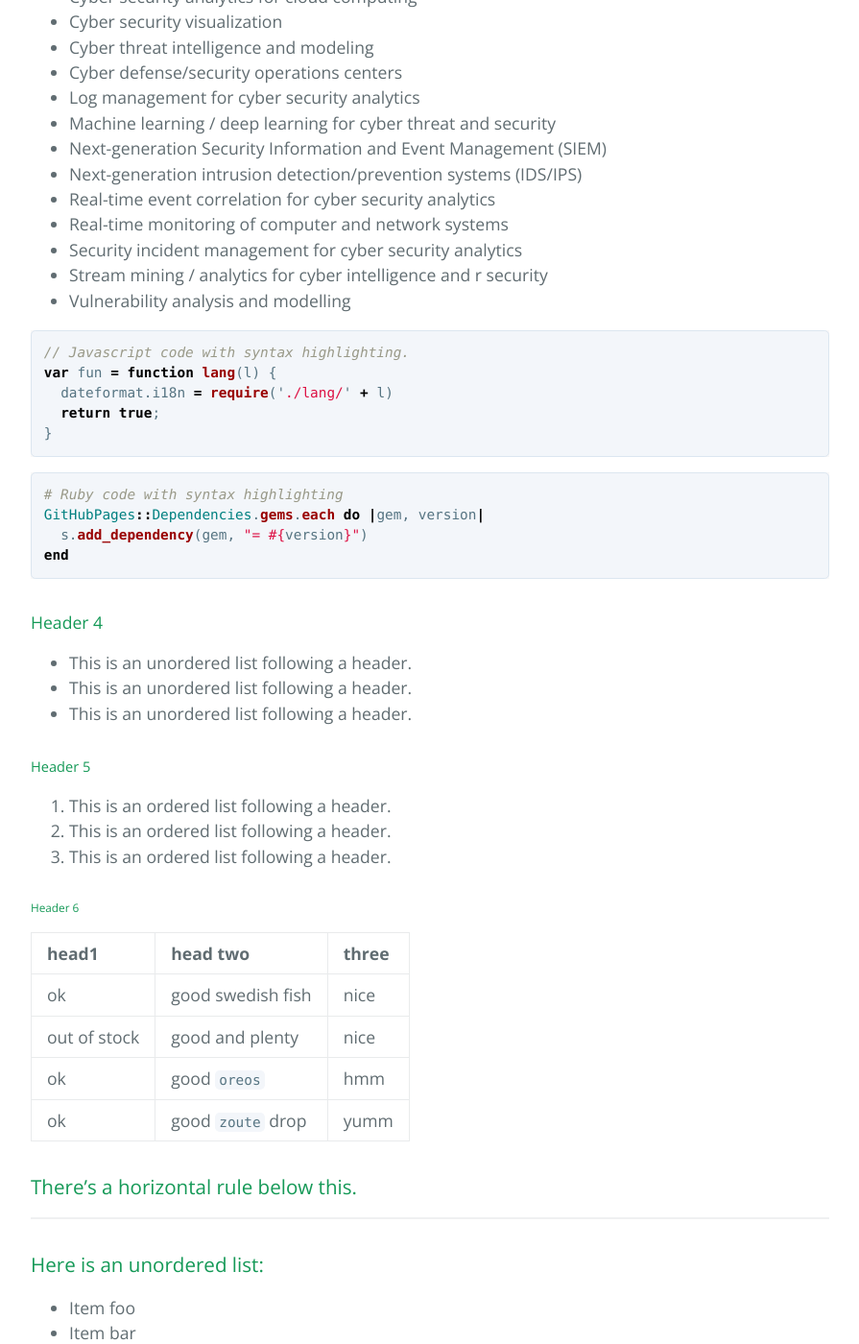
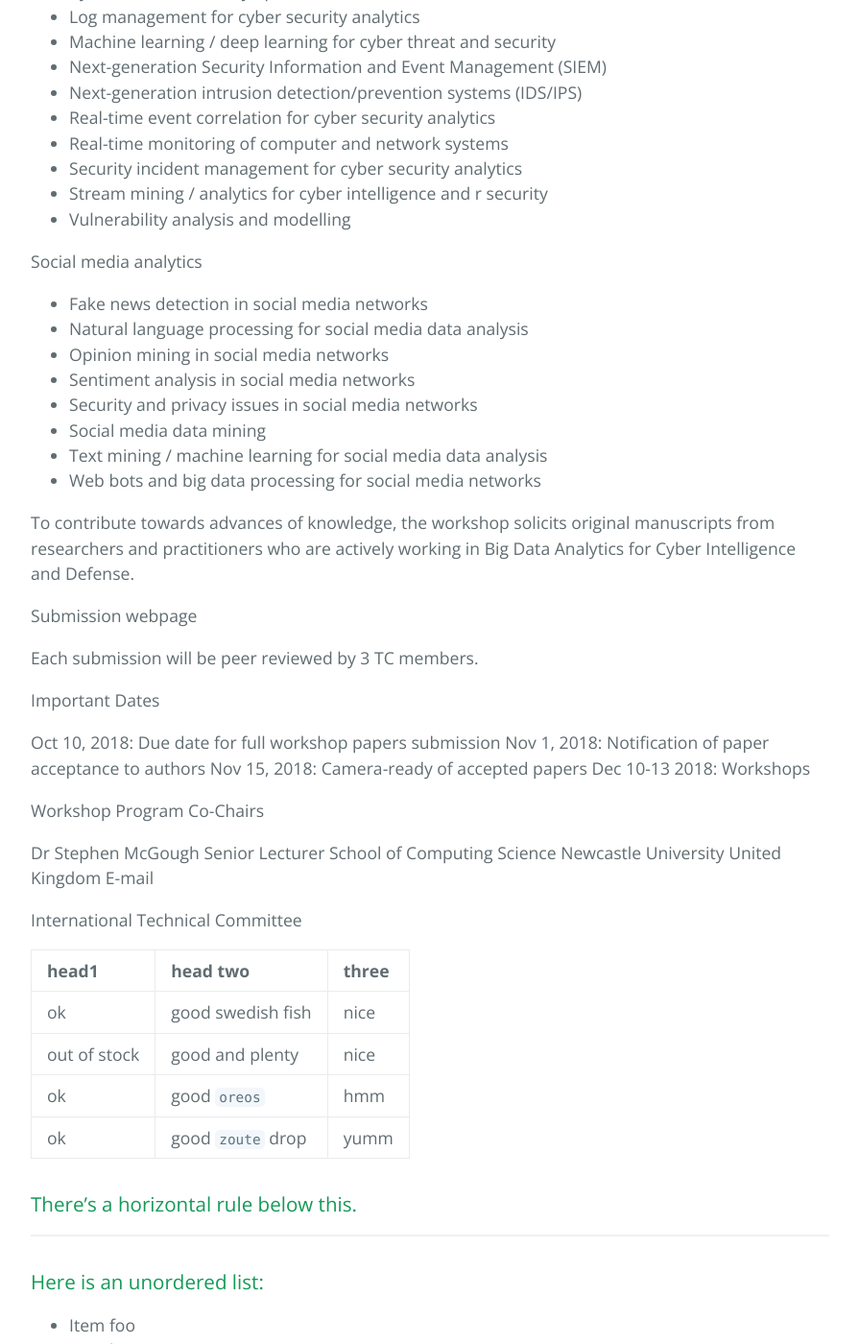
Before and after one commit to bda4cid/bda4cid.github.io, a Jekyll site: the page built from index.md, in a window 1280 px wide and 1400 px high, scrolled down 1547 px. Shown: the whole window at 96% size, without its empty margins (192-1087 px from the left). Built offline with Jekyll 4.4.1, drawn with Linux system fonts in a browser that asks for light colours; our own code applies the rules of GitHub Pages for plain Markdown files; some of the changed text lies outside the part shown.

Commit message:
most of main page

````diff
--- a/index.md
+++ b/index.md
@@ -40,34 +38,39 @@ Cyber security analytics
 * Stream mining / analytics for cyber intelligence and r security
 * Vulnerability analysis and modelling
 
-```js
-// Javascript code with syntax highlighting.
-var fun = function lang(l) {
-  dateformat.i18n = require('./lang/' + l)
-  return true;
-}
-```
+Social media analytics
+* Fake news detection in social media networks
+* Natural language processing for social media data analysis
+* Opinion mining in social media networks
+* Sentiment analysis in social media networks
+* Security and privacy issues in social media networks
+* Social media data mining
+* Text mining / machine learning for social media data analysis
+* Web bots and big data processing for social media networks
 
-```ruby
-# Ruby code with syntax highlighting
-GitHubPages::Dependencies.gems.each do |gem, version|
-  s.add_dependency(gem, "= #{version}")
-end
-```
+To contribute towards advances of knowledge, the workshop solicits original manuscripts from researchers and practitioners who are actively working in Big Data Analytics for Cyber Intelligence and Defense.
 
-#### Header 4
+Submission webpage
 
-*   This is an unordered list following a header.
-*   This is an unordered list following a header.
-*   This is an unordered list following a header.
+Each submission will be peer reviewed by 3 TC members.
 
-##### Header 5
+Important Dates
 
-1.  This is an ordered list following a header.
-2.  This is an ordered list following a header.
-3.  This is an ordered list following a header.
+Oct 10, 2018:                    Due date for full workshop papers submission
+Nov 1, 2018:           Notification of paper acceptance to authors
+Nov 15, 2018:                   Camera-ready of accepted papers
+Dec 10-13   2018:     Workshops
 
-###### Header 6
+Workshop Program Co-Chairs
+
+Dr Stephen McGough
+Senior Lecturer
+School of Computing Science
+Newcastle University
+United Kingdom
+E-mail
+
+International Technical Committee
 
 | head1        | head two          | three |
 |:-------------|:------------------|:------|
````
Also changed, not shown: other parts of index.md (+0 -2 lines).
